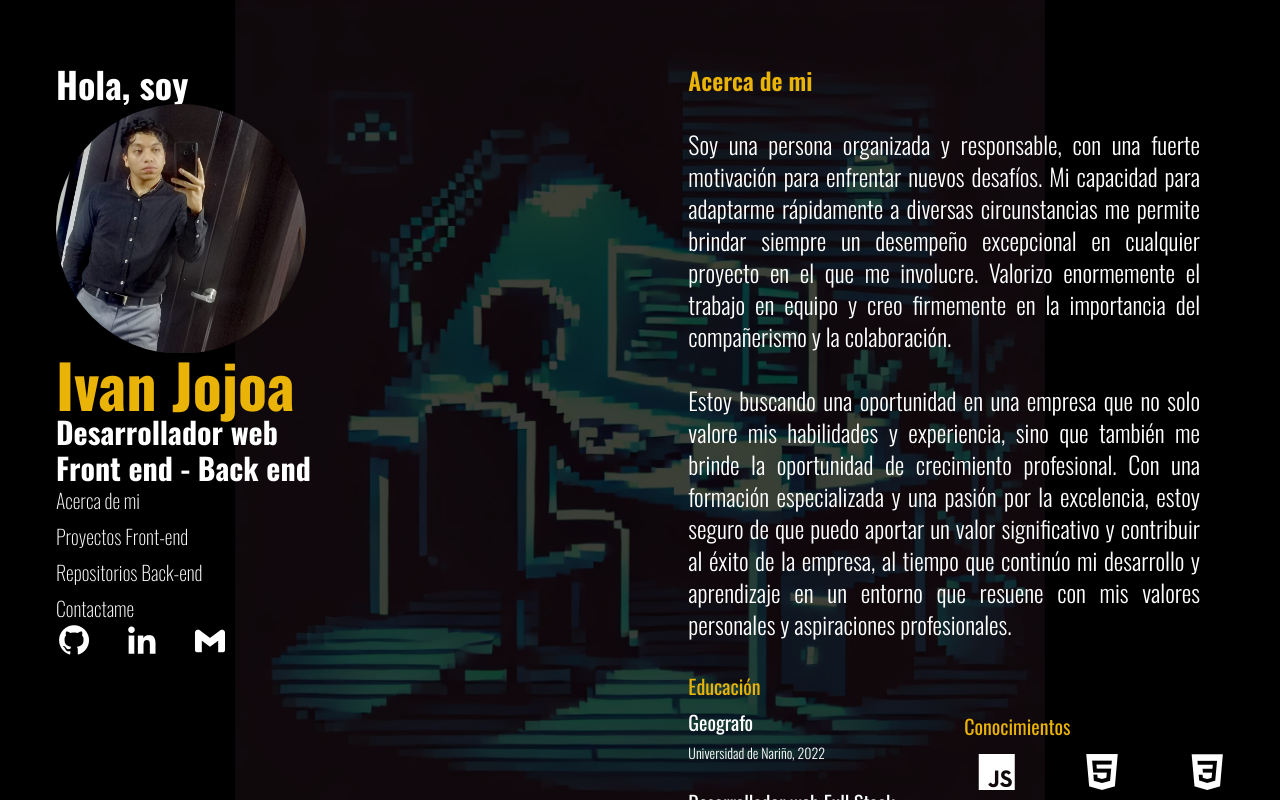
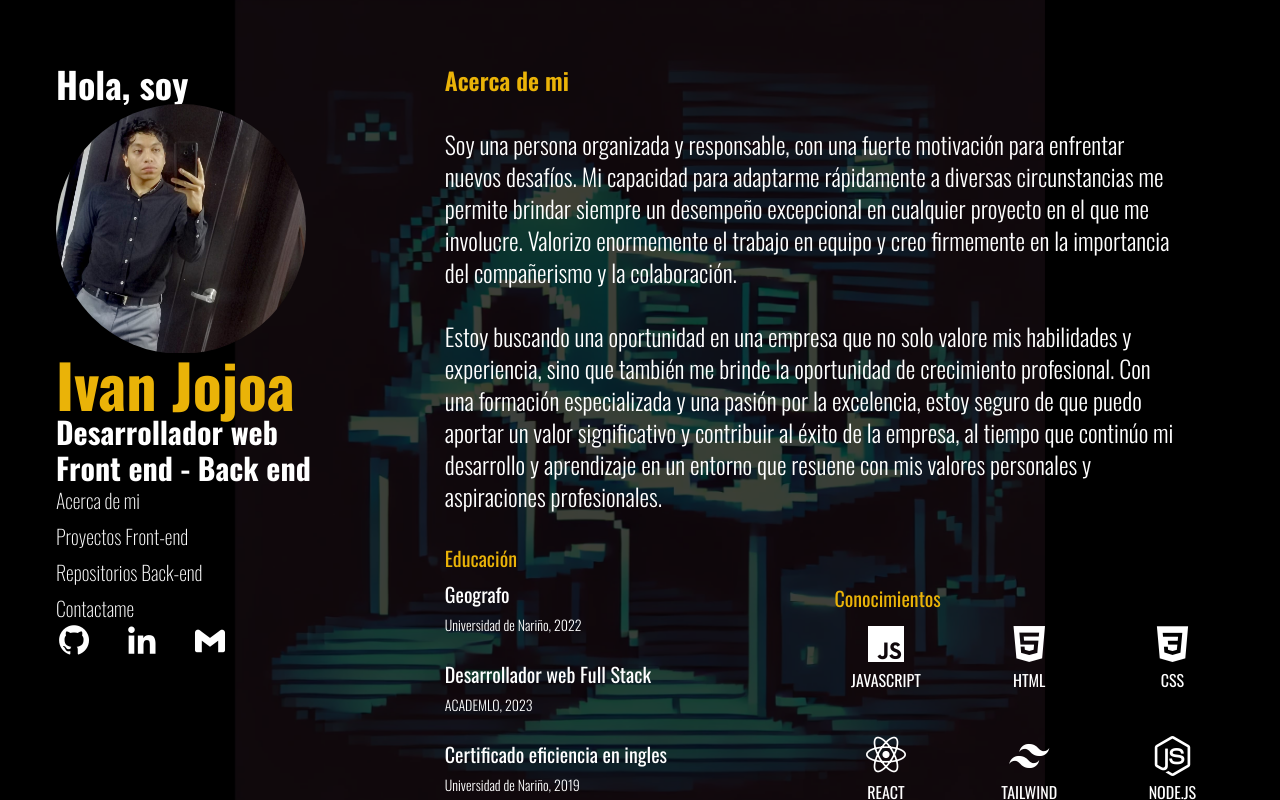
Before and after one commit to pinzaivan/portfolio, a React (Vite) app: page / in a window 1280 px wide. Both pictures are taken after a click on the button "Acerca de mi". Shown: the top 800 px of the page. Built offline with nearby package versions, Linux system fonts and the light colour scheme.

Commit message:
fixed margins

```diff
--- a/src/components/Home/Backend.jsx
+++ b/src/components/Home/Backend.jsx
@@ -2,7 +2,7 @@ import React from 'react';
 
 export const Backend = () => {
   return (
-    <main class="ml-3absolute md:left-[32%]">
+    <main class="w-full px-4 md:w-[100%] mx-auto">
       <h1 class="class= text-yellow-500 font-semibold text-2xl mb-8">
         Proyectos Back end
       </h1>
--- a/src/components/Home/Presentation.jsx
+++ b/src/components/Home/Presentation.jsx
@@ -3,7 +3,7 @@ import React from 'react';
 export const Presentation = () => {
   return (
     <main>
-      <section className="absolute text-justify md:left-[32%]">
+      <section className="w-full px-4 md:w-[100%] mx-auto">
         <h2 className="text-yellow-500 font-semibold text-2xl">Acerca de mi</h2>
         <p className="font-light md:text-2xl max-w-4xl mr-10">
           <br></br>
```
